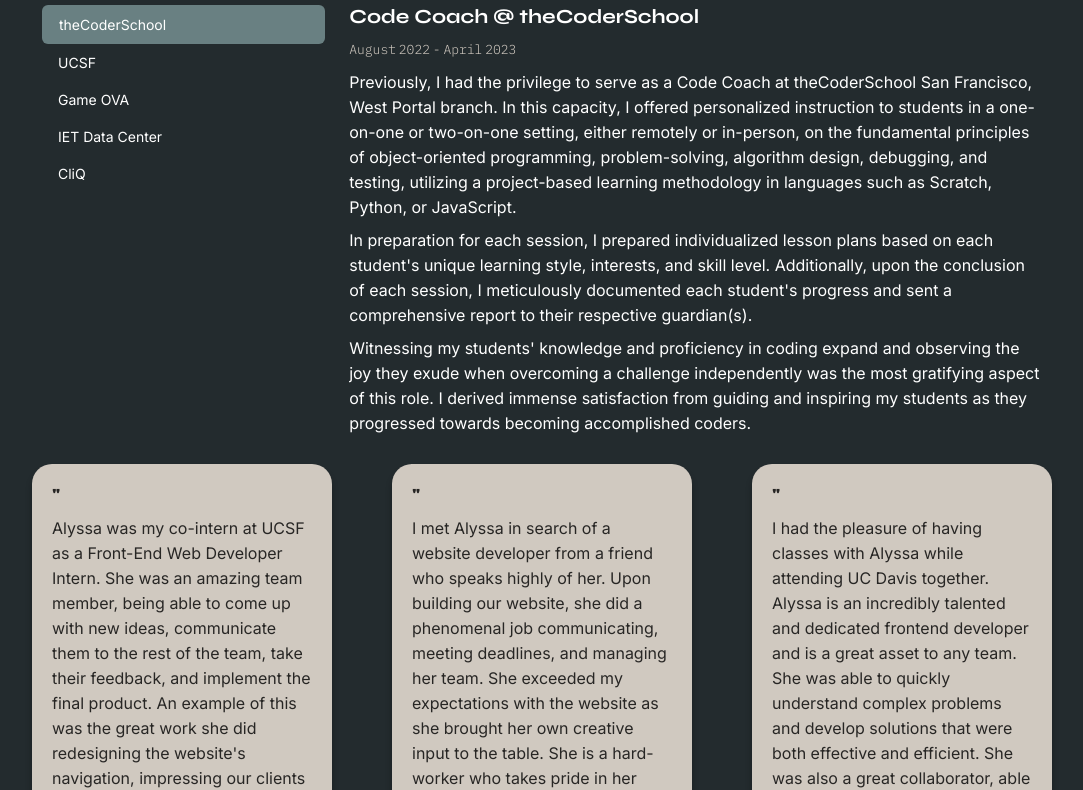
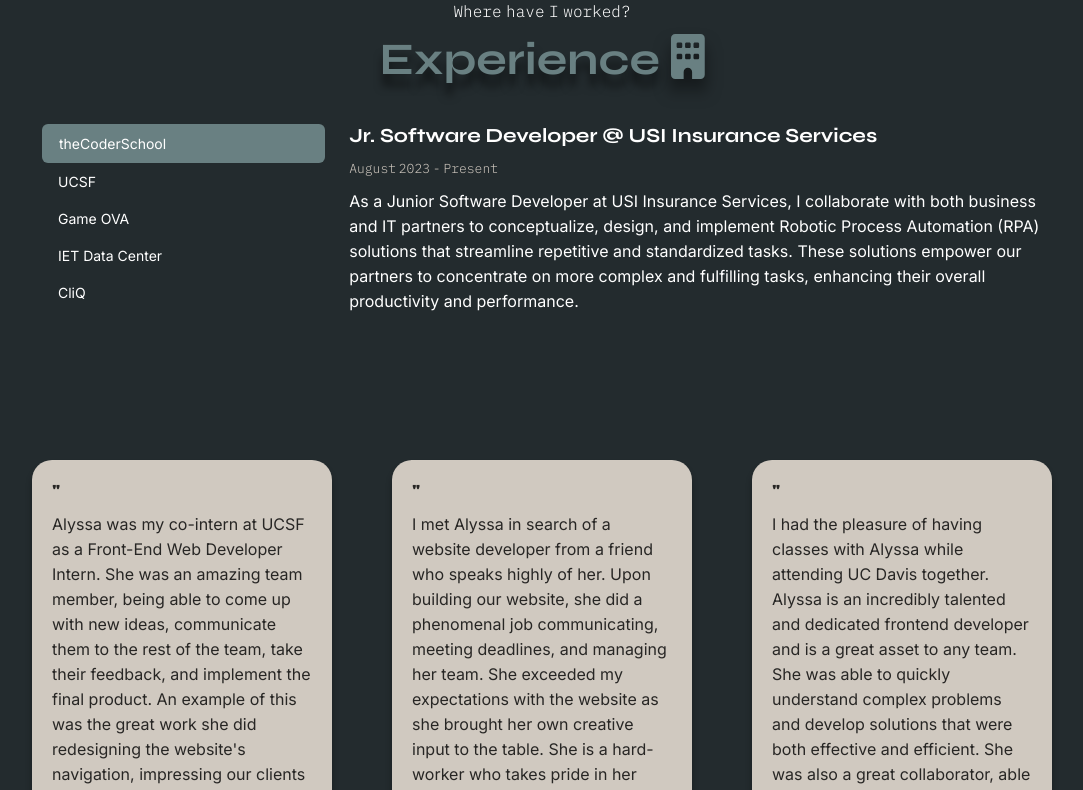
Before and after one commit to alyssamarie0107/alyssamarie0107.github.io, a React (Create React App) app: page / in a window 1280 px wide. Shown: the part 2520-3310 px from the top of the page, without its empty margins (98-1181 px from the left). Built offline with nearby package versions, Linux system fonts and the light colour scheme.

Commit message:
add current role

```diff
--- a/src/sections/experience/Experience.js
+++ b/src/sections/experience/Experience.js
@@ -58,6 +58,12 @@
                 <div className={ styles.contentCol }>
                   <Tab.Content className={ styles.tabContent }>
                     <Tab.Pane eventKey="first">
+                      <h5>Jr. Software Developer @ USI Insurance Services</h5>
+                      <p className={ styles.date }>August 2023 - Present</p>
+                      <p>As a Junior Software Developer at USI Insurance Services, I collaborate with both business and IT partners to conceptualize, design, and implement Robotic Process Automation (RPA) solutions that streamline repetitive and standardized tasks. These solutions empower our partners to concentrate on more complex and fulfilling tasks, enhancing their overall productivity and performance.</p>
+                    </Tab.Pane>
+
+                    <Tab.Pane eventKey="second">
                       <h5>Code Coach @ theCoderSchool</h5>
                       <p className={ styles.date }>August 2022 - April 2023</p>
                       <p>Previously, I had the privilege to serve as a Code Coach at theCoderSchool San Francisco, West Portal branch. In this capacity, I offered personalized instruction to students in a one-on-one or two-on-one setting, either remotely or in-person, on the fundamental principles of object-oriented programming, problem-solving, algorithm design, debugging, and testing, utilizing a project-based learning methodology in languages such as Scratch, Python, or JavaScript.</p>
@@ -67,7 +73,7 @@
                       <p>Witnessing my students' knowledge and proficiency in coding expand and observing the joy they exude when overcoming a challenge independently was the most gratifying aspect of this role. I derived immense satisfaction from guiding and inspiring my students as they progressed towards becoming accomplished coders.</p>
                     </Tab.Pane>
 
-                    <Tab.Pane eventKey="second">
+                    <Tab.Pane eventKey="third">
                       <h5>Frontend Web Developer Intern @ UCSF</h5>
                       <p className={ styles.date }>January 2022 - January 2023</p>
                       <p>As a Frontend Web Developer Intern with UCSF, I had the opportunity to collaborate with various key stakeholders within the DOM to understand user needs and determine satisfying shipping solutions. Through this communication, I gained valuable insights into the importance of user-centered design and the impact of effective communication in project management.</p>
@@ -85,7 +91,7 @@
                       Overall, my internship with UCSF provided me with valuable experiences and learning opportunities, including the importance of effective communication, user-centered design, and the power of modern web technologies in enhancing user experience. I am proud of the accomplishments I made and grateful for the skills and knowledge I gained.</p>
                     </Tab.Pane>
 
-                    <Tab.Pane eventKey="third">
+                    <Tab.Pane eventKey="fourth">
                       <h5>Web Developer @ GameOVA</h5>
                       <p className={ styles.date }>April 2021 - September 2021</p>
                       <p>As a Web Developer at Game Observational Video Analysis, I worked collaboratively with a UI/UX designer to establish rich interfaces and seamless user experiences using Figma. This partnership was vital in ensuring that we provided our clients with an intuitive and visually appealing platform that met their needs and exceeded their expectations.</p>
@@ -101,7 +107,7 @@
                       <p>Overall, my experience at Game Observational Video Analysis provided me with valuable learning opportunities, enhanced my technical skills, and helped me develop a greater appreciation for effective communication and collaboration in a professional setting.</p>
                     </Tab.Pane>
 
-                    <Tab.Pane eventKey="fourth">
+                    <Tab.Pane eventKey="fifth">
                       <h5>Student Programmer @ IET Data Center</h5>
                       <p className={ styles.date }>December 2019 - April 2021</p>
                       <p>As a Student Programmer with the Information & Educational Technology (IET) Data Center at UC Davis, I had the opportunity to take on several key responsibilities that allowed me to enhance my technical skills and contribute to the success of the team.</p>
@@ -114,7 +120,8 @@
 
                       <p>Overall, my time as a Student Programmer with IET was a valuable learning experience that taught me a great deal about the importance of teamwork, communication, and problem-solving in a technical environment. I am grateful for the opportunity to have worked with such a talented and dedicated team, and I look forward to applying the skills and knowledge I gained in this role to future endeavors.</p>
                     </Tab.Pane>
-                    <Tab.Pane eventKey="fifth">
+
+                    <Tab.Pane eventKey="sixth">
                       <h5>React Web Developer Intern @ CliQ</h5>
                       <p className={ styles.date }>July 2020 - October 2020</p>
                       <p>During my time as a React Web Developer Intern at CliQ, I contributed to improving the codebase by converting existing vanilla components into reusable React.js components. This involved reviewing and refactoring the code to ensure better performance and faster load times for the app.</p>
```
